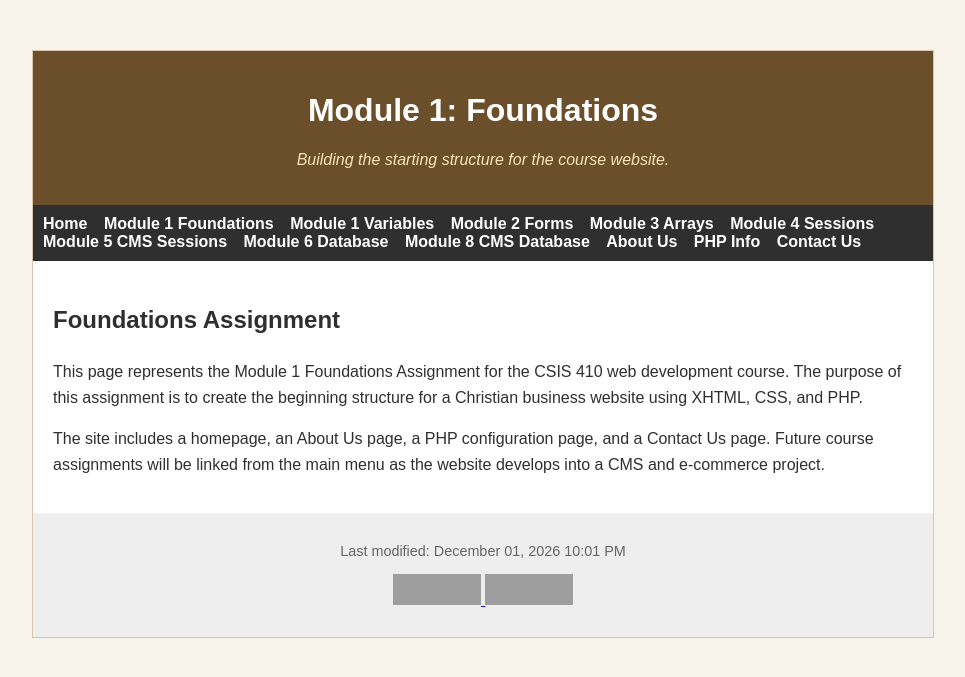
After one commit to ryanlynch0925/CSIS410, a PHP site: page /foundations.php in a window 1280 px wide. The commit adds this page. Shown: the top 677 px of the page, without its empty margins (157-1122 px from the left). Run offline with PHP 8.4, Linux system fonts and the light colour scheme; grey boxes are pictures that could not be loaded.

Commit message:
Add foundational pages and update links for Aunt Lissa's Children's Closet website

```diff
--- /dev/null
+++ b/foundations.php
@@ -0,0 +1,81 @@
+<?php
+$pageTitle = "Module 1 Foundations Assignment";
+$pageDescription = "Foundations assignment page for the Aunt Lissa's Children's Closet website.";
+$pageKeywords = "CSIS 410, foundations assignment, PHP, XHTML, CSS";
+?>
+<!DOCTYPE html PUBLIC "-//W3C//DTD XHTML 1.0 Strict//EN"
+    "http://www.w3.org/TR/xhtml1/DTD/xhtml1-strict.dtd">
+
+<html xmlns="http://www.w3.org/1999/xhtml" xml:lang="en" lang="en">
+<head>
+    <title><?php echo $pageTitle; ?></title>
+    <meta http-equiv="Content-Type" content="text/html; charset=utf-8" />
+    <meta name="description" content="<?php echo $pageDescription; ?>" />
+    <meta name="keywords" content="<?php echo $pageKeywords; ?>" />
+    <link rel="stylesheet" type="text/css" href="styles.css" />
+</head>
+
+<body>
+    <div id="container">
+        <div class="header">
+            <h1>Module 1: Foundations</h1>
+            <p class="tagline">Building the starting structure for the course website.</p>
+        </div>
+
+        <div class="menu">
+            <ul>
+                <li><a href="index.php">Home</a></li>
+                <li><a href="foundations.php">Module 1 Foundations</a></li>
+                <li><a href="#">Module 1 Variables</a></li>
+                <li><a href="#">Module 2 Forms</a></li>
+                <li><a href="#">Module 3 Arrays</a></li>
+                <li><a href="#">Module 4 Sessions</a></li>
+                <li><a href="#">Module 5 CMS Sessions</a></li>
+                <li><a href="#">Module 6 Database</a></li>
+                <li><a href="#">Module 8 CMS Database</a></li>
+                <li><a href="about.php">About Us</a></li>
+                <li><a href="phpinfo.php">PHP Info</a></li>
+                <li><a href="contact.php">Contact Us</a></li>
+            </ul>
+        </div>
+
+        <div class="content">
+            <h2>Foundations Assignment</h2>
+
+            <p>
+                This page represents the Module 1 Foundations Assignment for the CSIS 410
+                web development course. The purpose of this assignment is to create the
+                beginning structure for a Christian business website using XHTML, CSS,
+                and PHP.
+            </p>
+
+            <p>
+                The site includes a homepage, an About Us page, a PHP configuration page,
+                and a Contact Us page. Future course assignments will be linked from the
+                main menu as the website develops into a CMS and e-commerce project.
+            </p>
+        </div>
+
+        <div class="footer">
+            <p class="modified">
+                Last modified:
+                <?php echo date("F d, Y h:i A", filemtime(__FILE__)); ?>
+            </p>
+
+            <div class="validation">
+                <p>
+                    <a href="https://validator.w3.org/check?uri=referer">
+                        <img src="https://www.w3.org/Icons/valid-xhtml10"
+                             alt="Valid XHTML 1.0 Strict" height="31" width="88" />
+                    </a>
+
+                    <a href="https://jigsaw.w3.org/css-validator/check/referer">
+                        <img src="https://jigsaw.w3.org/css-validator/images/vcss"
+                             alt="Valid CSS" height="31" width="88" />
+                    </a>
+                </p>
+            </div>
+        </div>
+    </div>
+</body>
+</html>
--- a/index.php
+++ b/index.php
@@ -13,7 +13,7 @@ $pageKeywords = "Aunt Lissa's Grace Closet, non-profit organization, clothing, s
     <meta http-equiv="Content-Type" content="text/html; charset=UTF-8" />
     <meta name="description" content="<?php echo $pageDescription; ?>" />
     <meta name="keywords" content="<?php echo $pageKeywords; ?>" />
-    <link rel="stylesheet" type="text/css" href="style.css" />
+    <link rel="stylesheet" type="text/css" href="styles.css" />
 </head>
 
 <body>
@@ -26,7 +26,7 @@ $pageKeywords = "Aunt Lissa's Grace Closet, non-profit organization, clothing, s
         <div class="menu">
             <ul>
                 <li><a href="index.php">Home</a></li>
-                <li><a href="foundation.php">Module 1 Foundations</a></li>
+                <li><a href="foundations.php">Module 1 Foundations</a></li>
                 <li><a href="#">Module 1 Variables</a></li>
                 <li><a href="#">Module 2 Forms</a></li>
                 <li><a href="#">Module 3 Arrays</a></li>
--- /dev/null
+++ b/phpinfo.php
@@ -0,0 +1,3 @@
+<?php
+phpinfo();
+?>
```
Also changed, not shown: about.php (added, +74 -0 lines), contact.php (added, +76 -0 lines).
